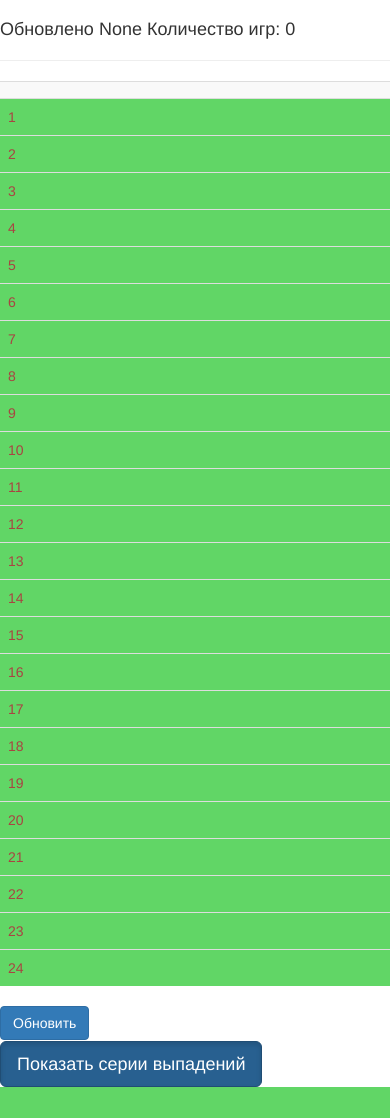
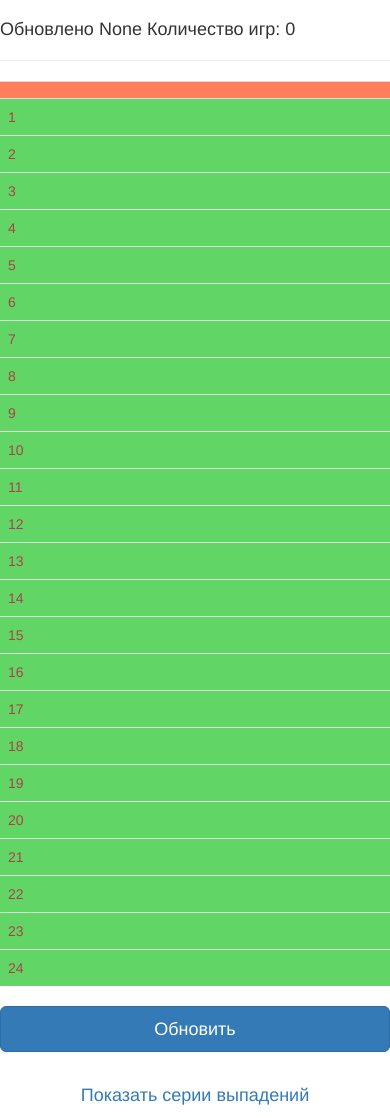
Before and after one commit to grackhack/random, a Flask app: page / in a window 390 px wide. Shown: the part 52-1170 px from the top of the page. Before the commit the page ends 1139 px from the top, so only its background shows below. Run offline with Flask 2, Linux system fonts and the light colour scheme; data that the repository does not hold is empty; some libraries are stand-ins or nearby versions.

Commit message:
update  stat arhive

```diff
--- a/app/templates/index.html
+++ b/app/templates/index.html
@@ -7,7 +7,12 @@
     <hr>
     <table class="table table-striped table-sm table-hover">
         <tbody>
-        <tr>
+        <tr {% if play == '0' %}
+            style="background-color: #6dfc7d"
+        {% else %}
+            style="background-color: #ff7f5d"
+        {% endif %}
+        >
             <td></td>
             {% for d in dates %}
                 <td>
@@ -30,20 +35,25 @@
         {% endfor %}
         </tbody>
     </table>
-    <div class="row">
-        <div class="col-md-4">
-            <button type="button" class="btn btn-primary" onclick="get_games()">Обновить</button>
+    <div class="container">
+        <div class="row">
+
+            <button type="button" class="btn btn-primary btn-lg btn-block" onclick="get_games()">Обновить</button>
+
         </div>
-        <div class="col-md-4"></div>
-        <div class="col-md-4">
+        <div class="row">
+            <br>
+        </div>
+        <div class="row">
             {% if play == '0' %}
-                <a href="/index?play=1" class="btn btn-primary btn-lg active" role="button" aria-pressed="true">Показать
+                <a href="/index?play=1" class="btn btn-secondary btn-lg btn-block" role="button" aria-pressed="true">Показать
                     серии невыпадений</a>
             {% else %}
-                <a href="/index?play=0" class="btn btn-primary btn-lg active" role="button" aria-pressed="true">Показать
+                <a href="/index?play=0" class="btn btn-secondary btn-lg btn-block" role="button" aria-pressed="true">Показать
                     серии выпадений</a>
             {% endif %}
         </div>
     </div>
 
+
 {% endblock %}
```
